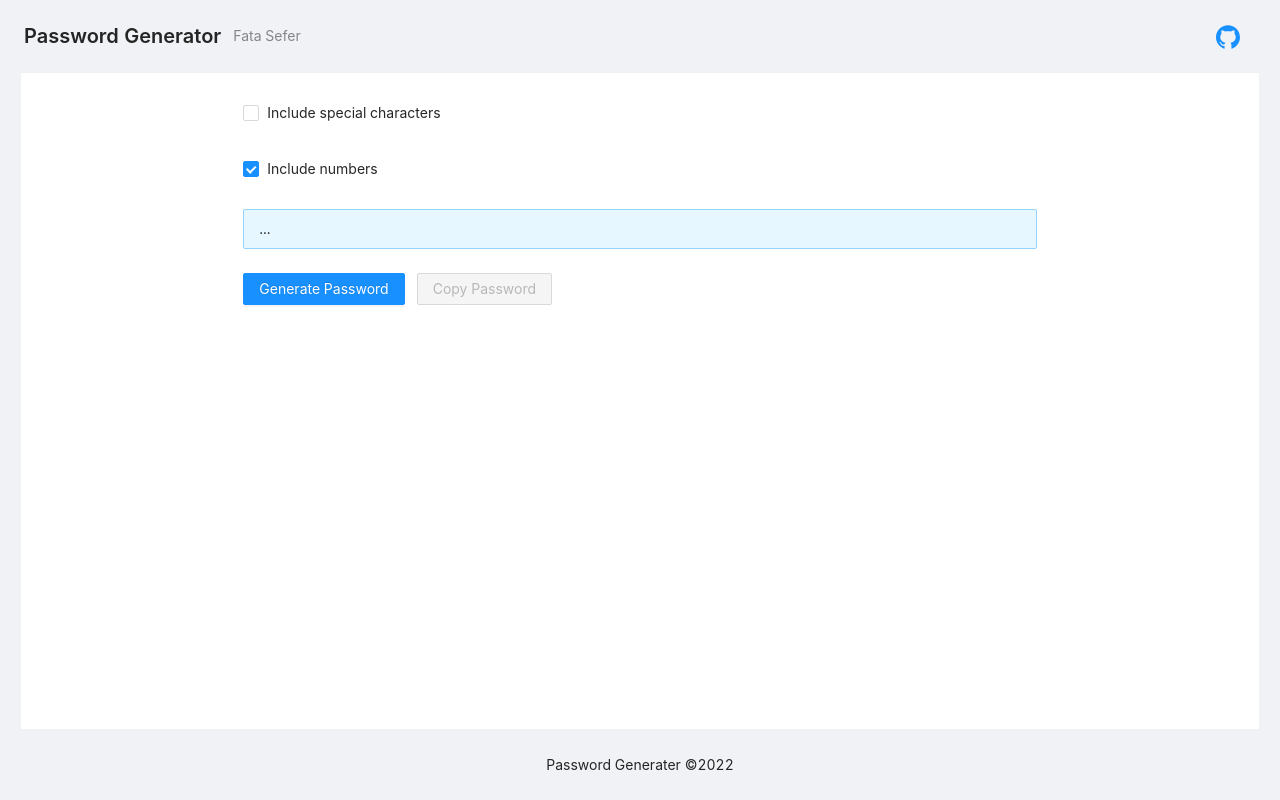
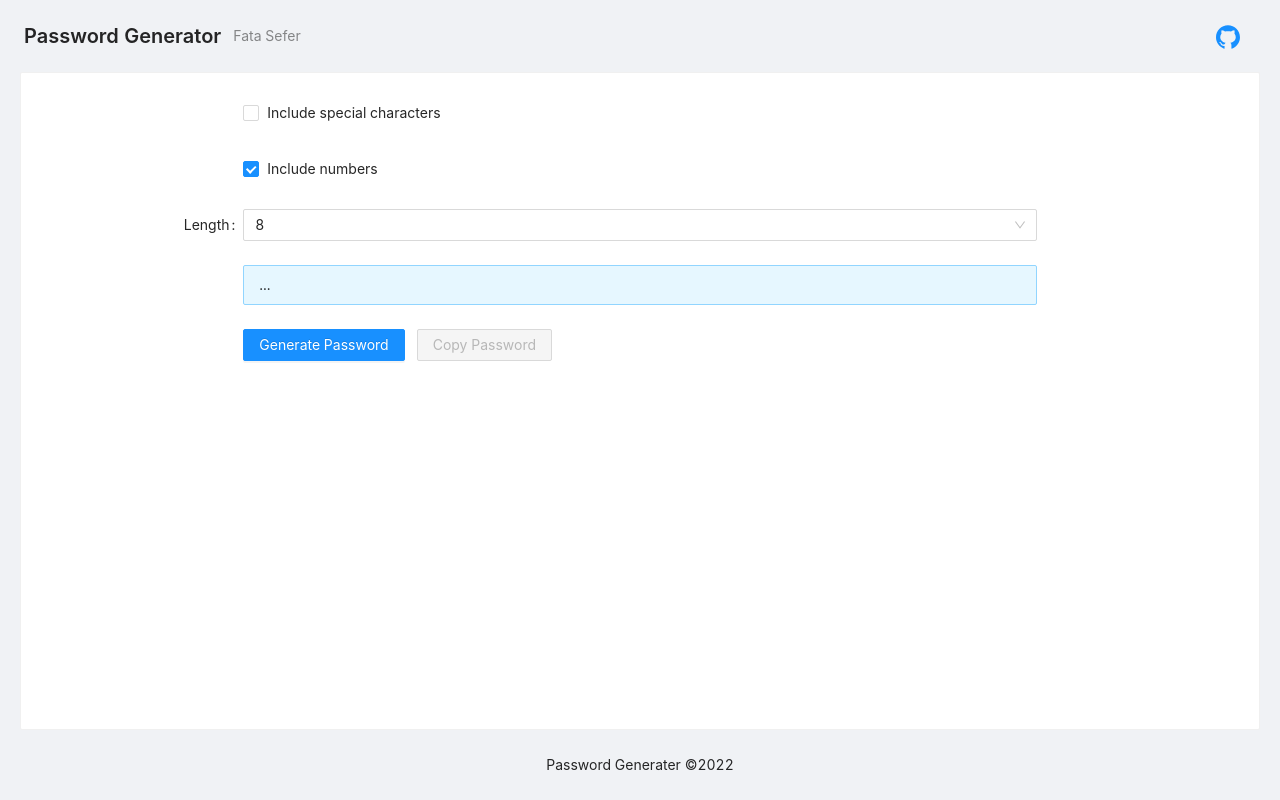
Before and after one commit to fs98/password-generator, a React (Create React App) app: page / in a window 1280 px wide. Built offline with nearby package versions, Linux system fonts and the light colour scheme.

Commit message:
feature: add length option

```diff
--- a/src/components/PasswordGenerator.tsx
+++ b/src/components/PasswordGenerator.tsx
@@ -1,11 +1,39 @@
 import React, { useState } from 'react';
-import { Form, Button, Card, Alert, Checkbox } from 'antd';
+import { Form, Button, Card, Alert, Checkbox, Select } from 'antd';
 import { ValidateErrorEntity } from 'antd/node_modules/rc-field-form/lib/interface';
 
 interface FormValues {
   specialCharacters: boolean;
   numbers: boolean;
+  length: number;
 }
+
+const lengthOptions = [
+  {
+    label: '8',
+    value: 8,
+  },
+  {
+    label: '10',
+    value: 10,
+  },
+  {
+    label: '12',
+    value: 12,
+  },
+  {
+    label: '14',
+    value: 14,
+  },
+  {
+    label: '16',
+    value: 16,
+  },
+  {
+    label: '32',
+    value: 32,
+  },
+];
 
 export const PasswordGenerator = (): JSX.Element => {
   const [password, setPassword] = useState<null | string>(null);
@@ -25,11 +53,11 @@ export const PasswordGenerator = (): JSX.Element => {
       chars += numbers;
     }
 
-    const passwordLength = 12;
+    const passwordLength = values.length;
 
     let generatedPassword = '';
 
-    for (let i = 0; i <= passwordLength; i += 1) {
+    for (let i = 0; i < passwordLength; i += 1) {
       const randomNumber = Math.floor(Math.random() * chars.length);
       generatedPassword += chars.substring(randomNumber, randomNumber + 1);
 
@@ -72,6 +100,30 @@ export const PasswordGenerator = (): JSX.Element => {
           <Checkbox>Include numbers</Checkbox>
         </Form.Item>
 
+        <Form.Item
+          initialValue={8}
+          name="length"
+          labelCol={{
+            span: 2.5,
+            offset: 0,
+            md: {
+              span: 2,
+              offset: 2,
+            },
+          }}
+          wrapperCol={{
+            span: 16,
+            offset: 0,
+            md: {
+              span: 16,
+              offset: 0,
+            },
+          }}
+          label="Length"
+        >
+          <Select options={lengthOptions} />
+        </Form.Item>
+
         <Form.Item>
           <Alert message={password ?? '...'} type="info" />
         </Form.Item>
```
